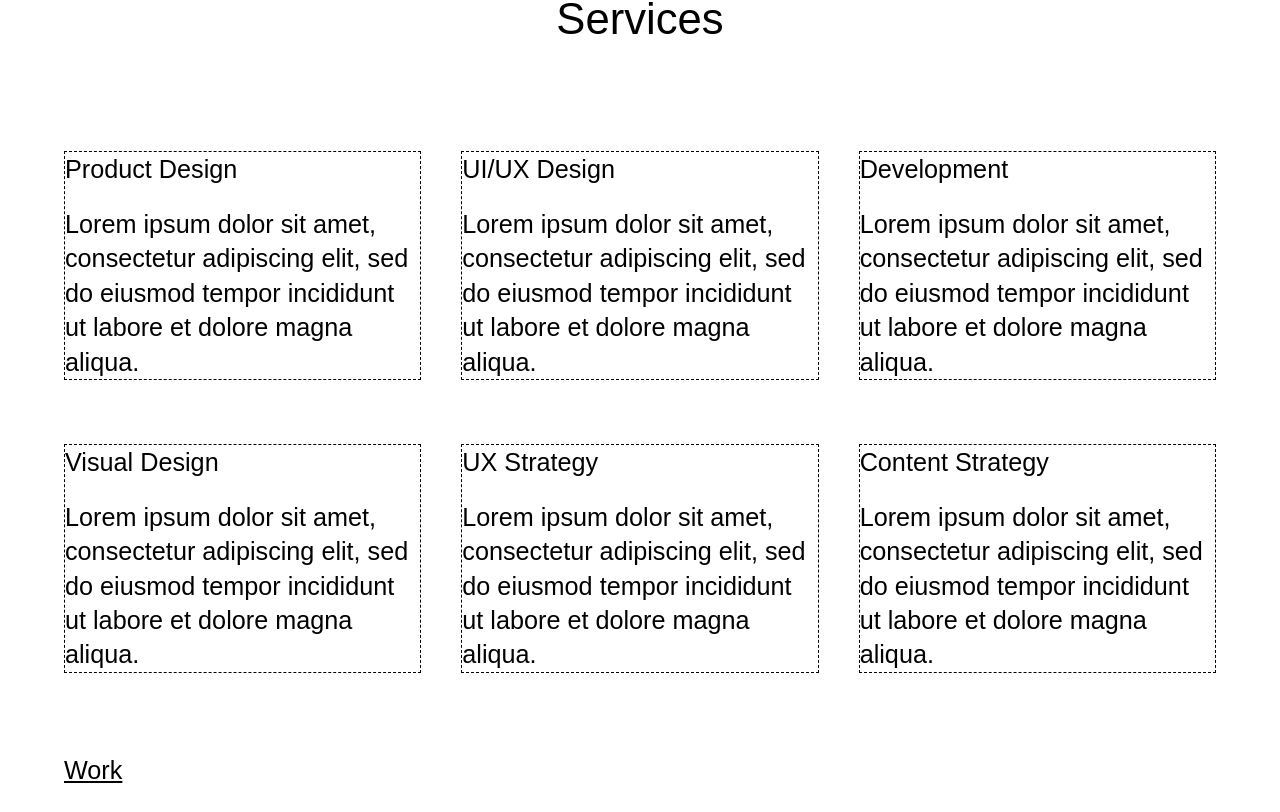
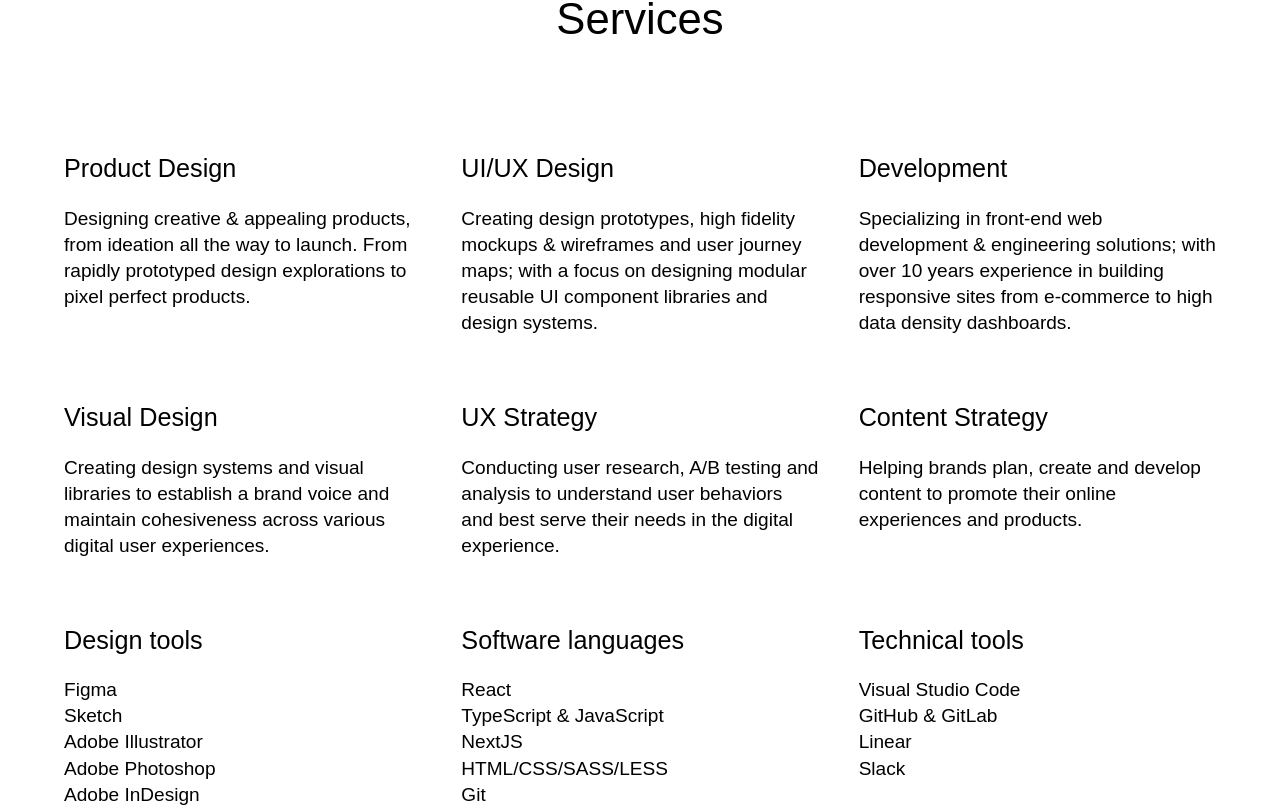
Before and after one commit to kimispencer/kds-studios, a Next.js app: page /services in a window 1280 px wide. Shown: the part 188-1000 px from the top of the page. Built offline with nearby package versions, Linux system fonts and the light colour scheme; a web font is replaced by a local one.

Commit message:
services copy

```diff
--- a/lib/interfaces.tsx
+++ b/lib/interfaces.tsx
@@ -35,3 +35,8 @@ export interface Service {
   title: string;
   description: string;
 }
+
+export interface Tool {
+  title: string;
+  description: string[];
+}
--- a/pages/services.tsx
+++ b/pages/services.tsx
@@ -1,25 +1,54 @@
-import { Service } from '@/lib/interfaces';
+import { Service, Tool } from '@/lib/interfaces';
 import styles from '@/styles/pages/Services.module.scss'
 
 const services: Service[] =
   [
     { title: "Product Design"
-    , description: "Lorem ipsum dolor sit amet, consectetur adipiscing elit, sed do eiusmod tempor incididunt ut labore et dolore magna aliqua."
+    , description: "Designing creative & appealing products, from ideation all the way to launch. From rapidly prototyped design explorations to pixel perfect products."
     },
     { title: "UI/UX Design"
-    , description: "Lorem ipsum dolor sit amet, consectetur adipiscing elit, sed do eiusmod tempor incididunt ut labore et dolore magna aliqua."
+    , description: "Creating design prototypes, high fidelity mockups & wireframes and user journey maps; with a focus on designing modular reusable UI component libraries and design systems."
     },
     { title: "Development"
-    , description: "Lorem ipsum dolor sit amet, consectetur adipiscing elit, sed do eiusmod tempor incididunt ut labore et dolore magna aliqua."
+    , description: "Specializing in front-end web development & engineering solutions; with over 10 years experience in building responsive sites from e-commerce to high data density dashboards."
     },
     { title: "Visual Design"
-    , description: "Lorem ipsum dolor sit amet, consectetur adipiscing elit, sed do eiusmod tempor incididunt ut labore et dolore magna aliqua."
+    , description: "Creating design systems and visual libraries to establish a brand voice and maintain cohesiveness across various digital user experiences."
     },
     { title: "UX Strategy"
-    , description: "Lorem ipsum dolor sit amet, consectetur adipiscing elit, sed do eiusmod tempor incididunt ut labore et dolore magna aliqua."
+    , description: "Conducting user research, A/B testing and analysis to understand user behaviors and best serve their needs in the digital experience."
     },
     { title: "Content Strategy"
-    , description: "Lorem ipsum dolor sit amet, consectetur adipiscing elit, sed do eiusmod tempor incididunt ut labore et dolore magna aliqua."
+    , description: "Helping brands plan, create and develop content to promote their online experiences and products."
+    }
+  ]
+
+const tools: Tool[] =
+  [ { title: "Design tools"
+    , description:
+        [ "Figma"
+        , "Sketch"
+        , "Adobe Illustrator"
+        , "Adobe Photoshop"
+        , "Adobe InDesign"
+        ]
+    },
+    { title: "Software languages"
+    , description:
+        [ "React"
+        , "TypeScript & JavaScript"
+        , "NextJS"
+        , "HTML/CSS/SASS/LESS"
+        , "Git"
+        ]
+    },
+    { title: "Technical tools"
+    , description:
+        [ "Visual Studio Code"
+        , "GitHub & GitLab"
+        , "Linear"
+        , "Slack"
+        ]
     }
   ]
 
@@ -34,10 +63,28 @@ const Services = () => {
             return (
               <div className={styles.serviceBlock} key={i}>
                 <h4 className={styles.serviceTile}>{service.title}</h4>
-                <h4>{service.description}</h4>
+                <h5>{service.description}</h5>
               </div>
             )
           })
+        }
+        {tools.map((tool, i) => {
+          return (
+            <div className={styles.serviceBlock} key={i}>
+              <h4 className={styles.serviceTile}>{tool.title}</h4>
+              <ul>
+                {tool.description.map((t, i) => {
+                  return (
+                    <li key={i}>
+                      <h5>{t}</h5>
+                    </li>
+                  )
+                })
+                }
+              </ul>
+            </div>
+          )
+        })
         }
       </div>
     </div>
--- a/styles/pages/Services.module.scss
+++ b/styles/pages/Services.module.scss
@@ -18,7 +18,9 @@
 }
 
 .serviceBlock {
-  border: 1px dashed;
+  li {
+    list-style: none;
+  }
 }
 
 .serviceTile {
```
